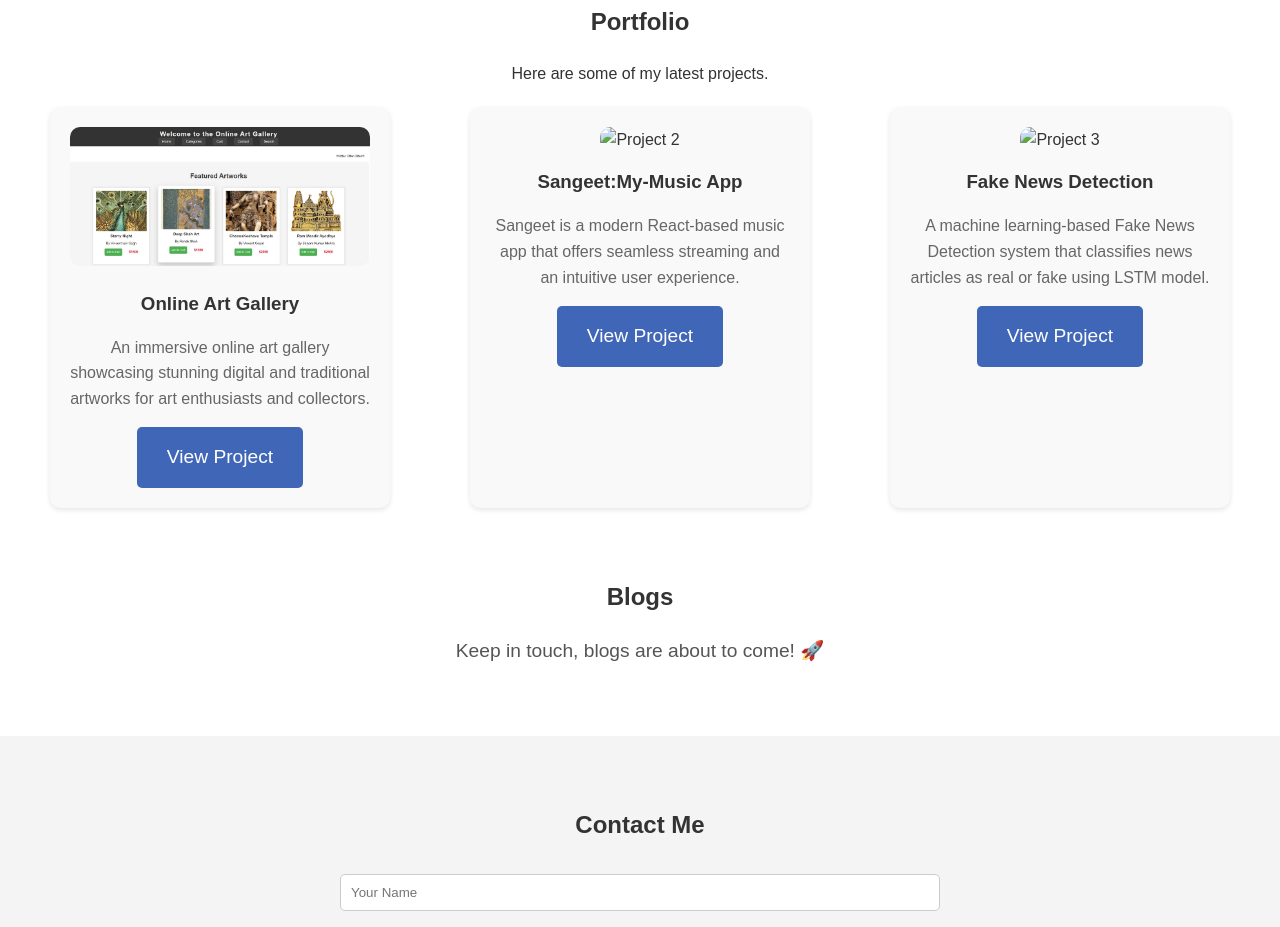
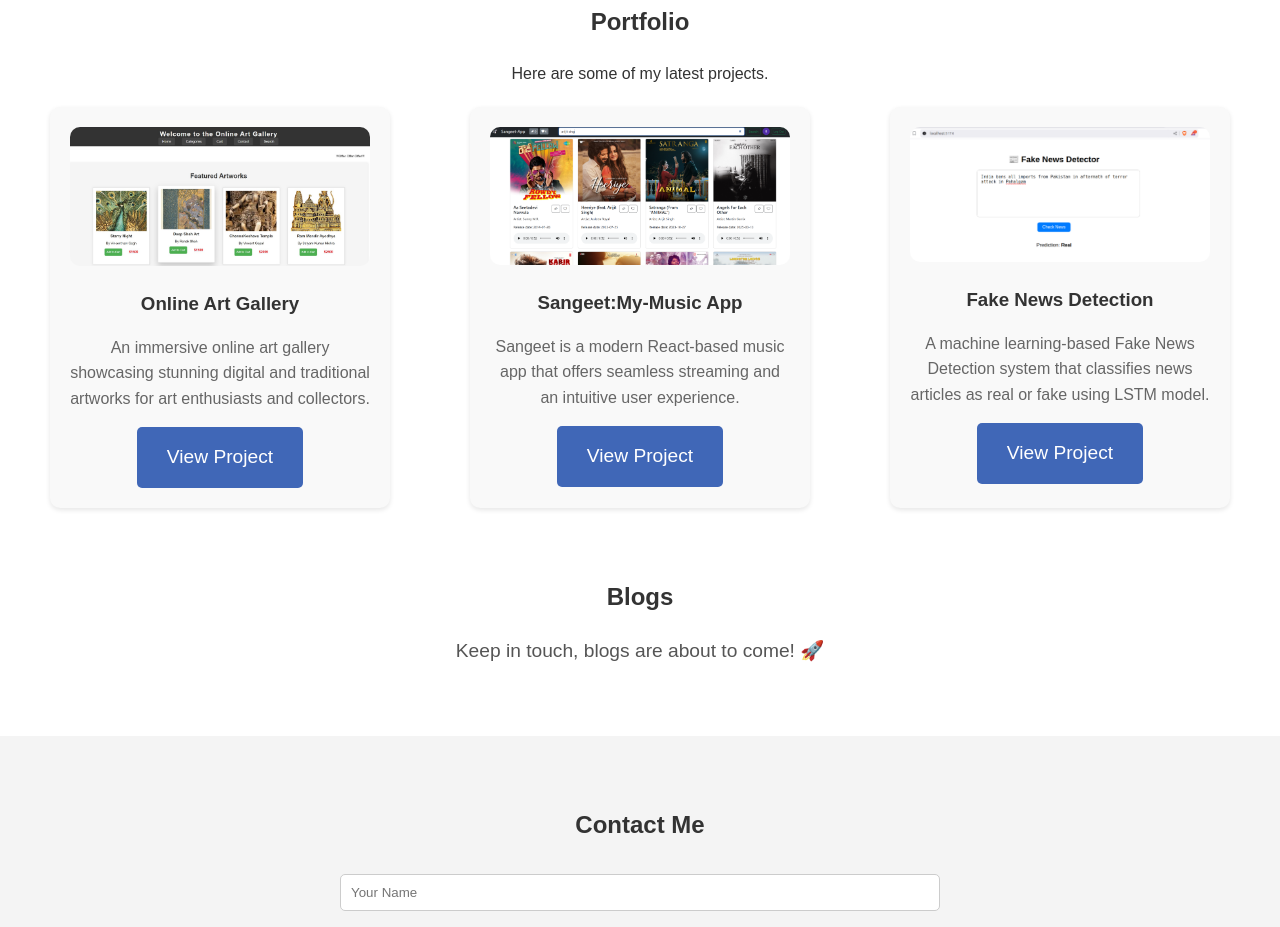
Before and after one commit to SatyamMishra44/Portfolio, a plain HTML site: page index.html in a window 1280 px wide. Shown: the part 2336-3263 px from the top of the page. Drawn offline with Linux system fonts and the light colour scheme.

Commit message:
Update index.html
added project images

```diff
--- a/index.html
+++ b/index.html
@@ -171,13 +171,13 @@
           <a href="https://online-art-gallery-5ud8zhem1-satyammishra44s-projects.vercel.app/" class="btn">View Project</a>
         </div>
         <div class="portfolio-item">
-          <img src="project2.jpg" alt="Project 2" />
+          <img src="musicapp.png" alt="Project 2" />
           <h3>Sangeet:My-Music App</h3>
           <p>Sangeet is a modern React-based music app that offers seamless streaming and an intuitive user experience. </p>
           <a href="https://music-app-mishra.vercel.app/" class="btn">View Project</a>
         </div>
         <div class="portfolio-item">
-          <img src="project3.jpg" alt="Project 3" />
+          <img src="fakenews.png" alt="Project 3" />
           <h3>Fake News Detection</h3>
           <p>A machine learning-based Fake News Detection system that classifies news articles as real or fake using LSTM model.</p>
           <a href="#" class="btn">View Project</a>
```
